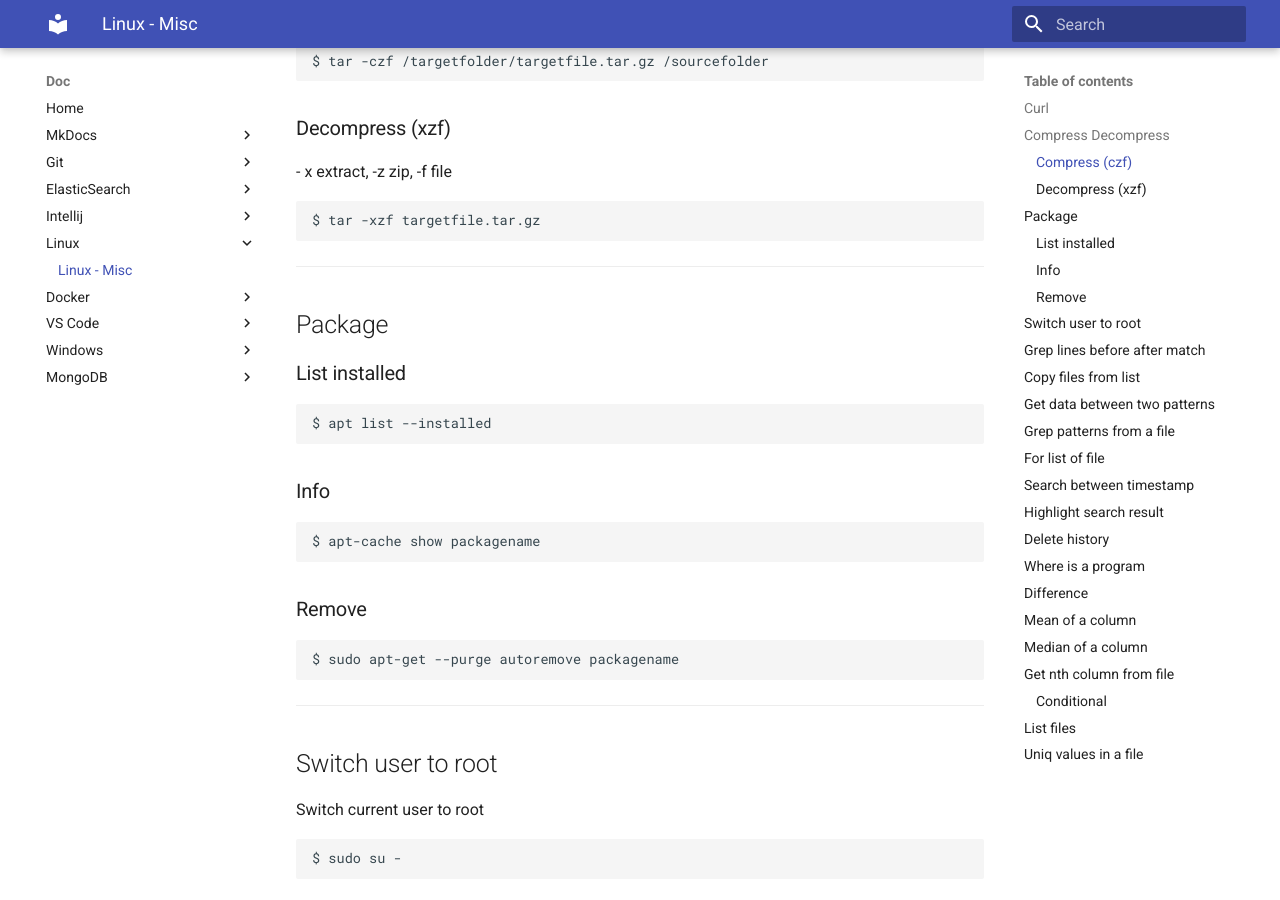
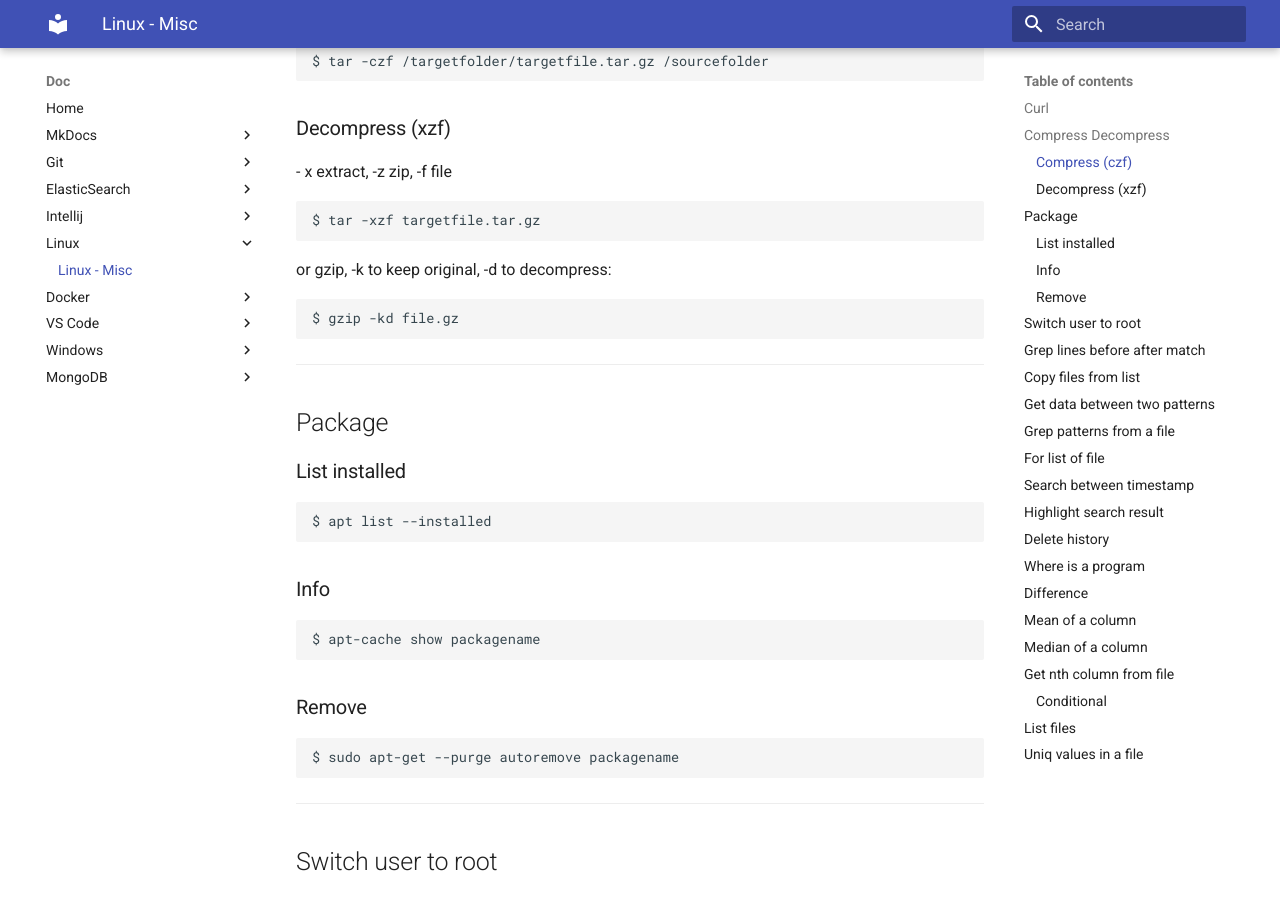
Before and after one commit to oldu73/doc, an MkDocs documentation site: the page built from docs/linux/linux.md, in a window 1280 px wide and 900 px high, scrolled down 495 px. Built offline with MkDocs 1.6.1 and Material for MkDocs 9.7.7, drawn with Linux system fonts in a browser that asks for light colours.

Commit message:
linux - decompress - gzip

````diff
--- a/docs/linux/linux.md
+++ b/docs/linux/linux.md
@@ -22,6 +22,11 @@ $ tar -czf /targetfolder/targetfile.tar.gz /sourcefolder
 \- x extract, -z zip, -f file
 ```console
 $ tar -xzf targetfile.tar.gz
+```
+
+or gzip, -k to keep original, -d to decompress:
+```console
+$ gzip -kd file.gz
 ```
 
 ***
````
